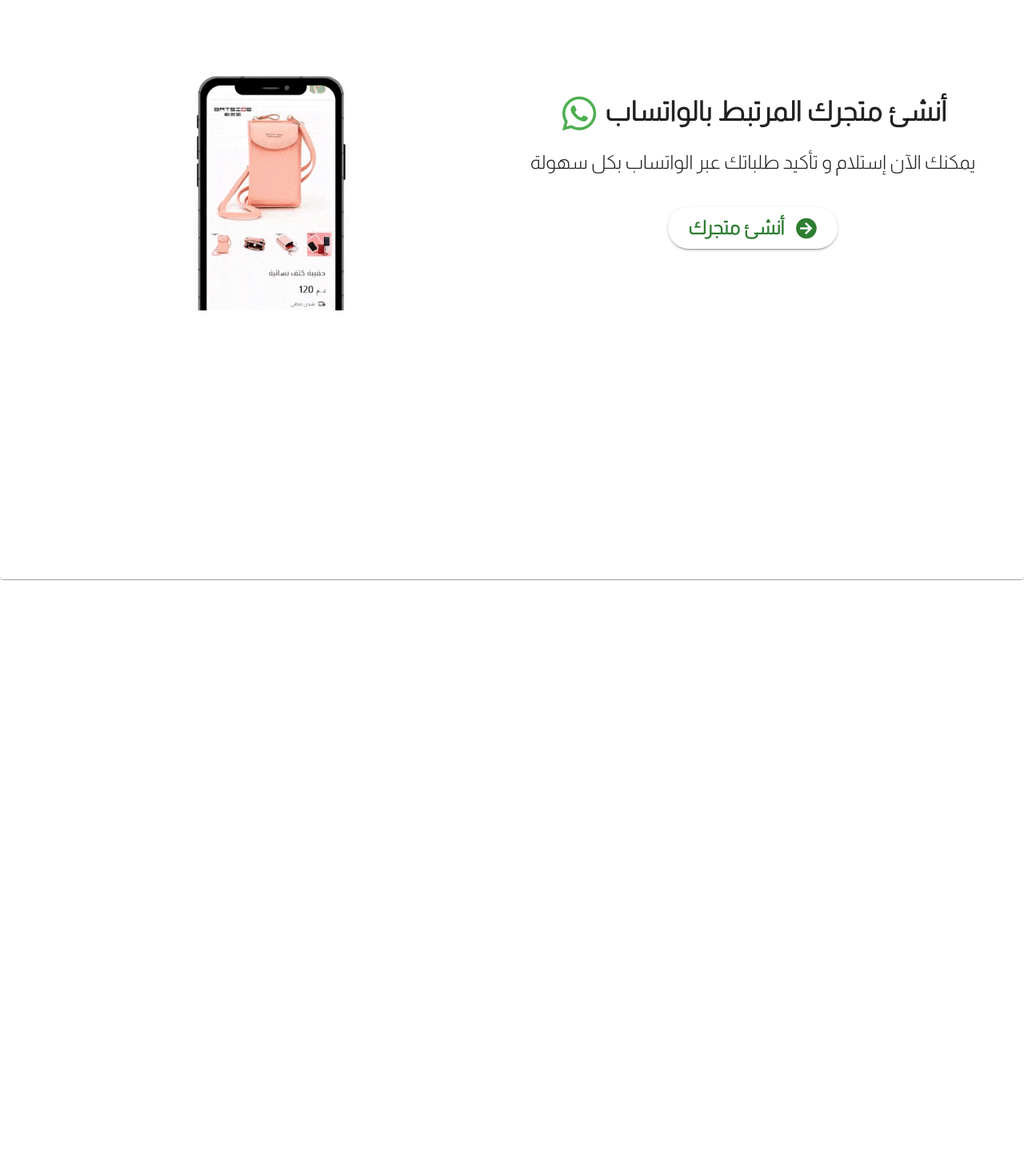
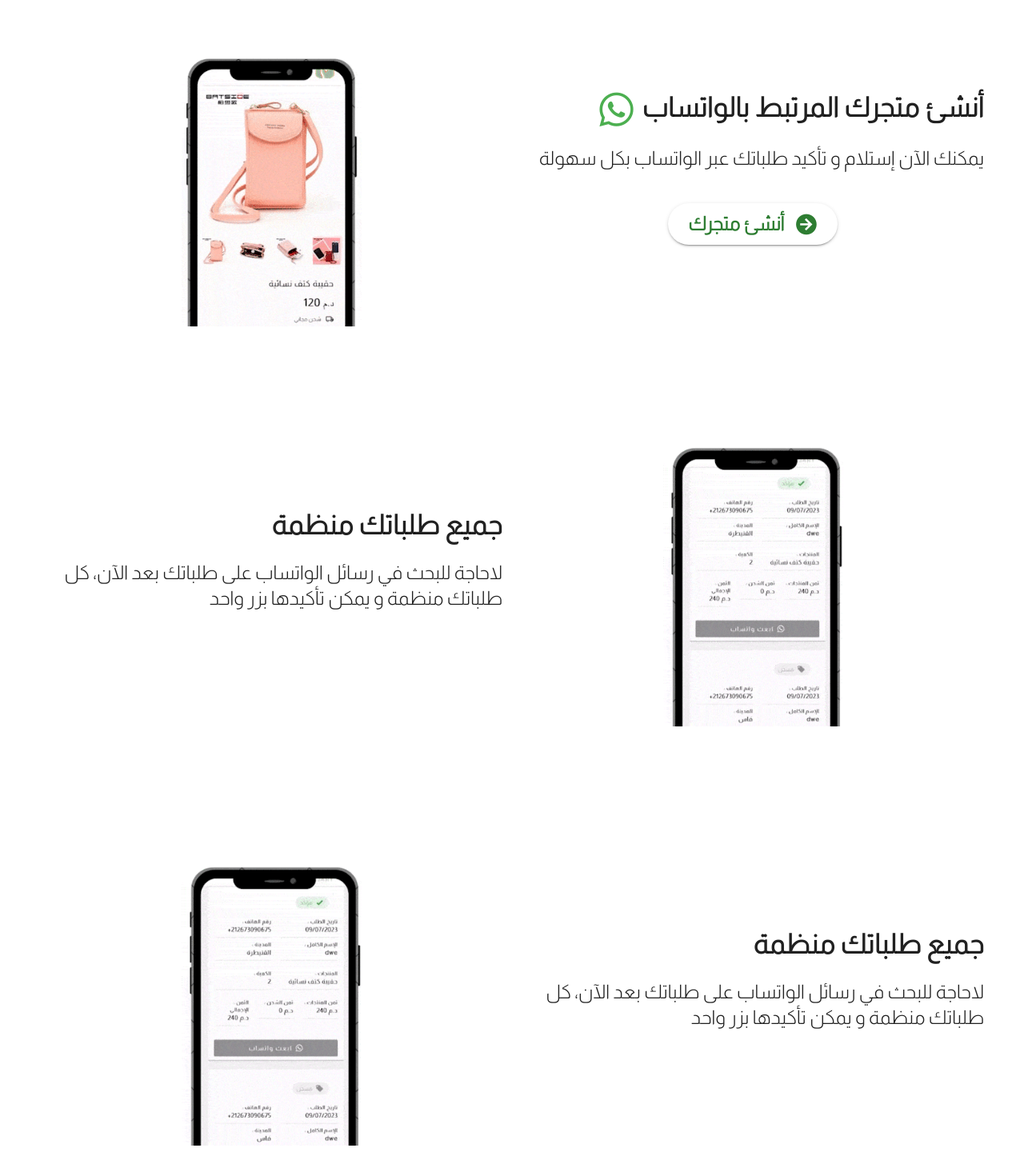
Before and after one commit to beyassine/matjary_frontend, a Vue app: page / in a window 1280 px wide. Shown: the part 76-1546 px from the top of the page at 80% size. Before the commit the page ends 800 px from the top, so only its background shows below. Built offline with nearby package versions, Linux system fonts and the light colour scheme; what vue-tel-input would draw is missing.

Commit message:
landing page

```diff
--- a/src/views/HomeView.vue
+++ b/src/views/HomeView.vue
@@ -14,17 +14,19 @@
             <router-link class="text-decoration-none" :to="{
                 name: 'home',
             }">
-                <v-img aspect-ratio="16/9" width="120" :src="logo"></v-img>
+                <v-img aspect-ratio="16/9" width="140" :src="logo"></v-img>
             </router-link>
 
         </template>
     </v-app-bar>
-    <v-card class="hero ">
-        <v-row class="d-flex justify-center align-center flex-row-reverse">
+    <div class="hero mt-5">
+        <v-card elevation="0">
+            <v-row class="d-flex justify-center align-center flex-row-reverse" style="padding-bottom: 50px;">
                 <v-col class="text-center" cols="12" md="6">
-                <div class=" text-h4 font-weight-black mb-5"> <v-icon class="text-green">mdi-whatsapp</v-icon> أنشئ متجرك
+                    <div class=" text-h4  text-right  font-weight-black mb-5"> <v-icon class="text-green">mdi-whatsapp</v-icon> أنشئ
+                        متجرك
                         المرتبط بالواتساب</div>
-                <div class="text-h5 mt-3 mb-5">
+                    <div class="text-h5 text-right mt-3 mb-5">
                         يمكنك الآن إستلام و تأكيد طلباتك عبر الواتساب بكل سهولة
                     </div>
                     <router-link class="text-decoration-none" to="signup">
@@ -37,10 +39,33 @@
                     </router-link>
                 </v-col>
                 <v-col>
-                <v-img height="350" :src="hero_gif"></v-img>
+                    <v-img height="400" :src="hero_gif"></v-img>
                 </v-col>
             </v-row>
         </v-card>
+        <v-row class="d-flex justify-center align-center" style="padding-top: 50px;padding-bottom: 50px;">
+            <v-col class="text-right" cols="12" md="6">
+                <div class=" text-h4 font-weight-black mb-5">جميع طلباتك منظمة </div>
+                <div class="text-h5 mt-3 mb-5">
+                    لاحاجة للبحث في رسائل الواتساب على طلباتك بعد الآن، كل طلباتك منظمة و يمكن تأكيدها بزر واحد
+                </div>
+            </v-col>
+            <v-col>
+                <v-img height="400" :src="orders_gif"></v-img>
+            </v-col>
+        </v-row>
+        <v-row class="d-flex justify-center align-center flex-row-reverse" style="padding-top: 50px;padding-bottom: 50px;">
+            <v-col class="text-right" cols="12" md="6">
+                <div class=" text-h4 font-weight-black mb-5">جميع طلباتك منظمة </div>
+                <div class="text-h5 mt-3 mb-5">
+                    لاحاجة للبحث في رسائل الواتساب على طلباتك بعد الآن، كل طلباتك منظمة و يمكن تأكيدها بزر واحد
+                </div>
+            </v-col>
+            <v-col>
+                <v-img height="400" :src="orders_gif"></v-img>
+            </v-col>
+        </v-row>
+    </div>
 </template>
 
 <script>
@@ -48,6 +73,7 @@ import logo from "../assets/matjary_logo_g.png";
 import { useDisplay } from "vuetify";
 
 import hero_gif from "../assets/gifs/hero.gif";
+import orders_gif from "../assets/gifs/orders.gif";
 
 import ExtendHeader from "../components/ExtendHeader";
 
@@ -62,7 +88,8 @@ export default {
 
     data() {
         return {
-            hero_gif:hero_gif,
+            hero_gif: hero_gif,
+            orders_gif: orders_gif,
             logo: logo,
         };
     },
@@ -75,8 +102,8 @@ export default {
 @import "../scss/variables.scss";
 
 .hero {
-    padding: 50px;
-    height: 100%;
+    padding-left: 50px;
+    padding-right: 50px;
 }
 
 .text-h3 {
@@ -94,6 +121,10 @@ export default {
     font-family: $body-font-family !important;
 }
 
+.text-h6 {
+    font-family: $body-font-family !important;
+}
+
 .text-subtitle-1 {
     font-family: $body-font-family !important;
 }
--- a/src/views/store/StoreDetailView.vue
+++ b/src/views/store/StoreDetailView.vue
@@ -2,15 +2,13 @@
     <ExtendHeader bordered="true" />
     <div class="homecontainer">
         <div class="d-flex justify-center mt-2 mb-2">
-            <v-avatar size="80">
-                <v-img height="100%" :src="logo == null || logo == ''
+                <v-img height="150" :src="logo == null || logo == ''
                     ? src2
                     : logo
                     "></v-img>
-            </v-avatar>
         </div>
         <div class="d-flex justify-center mb-5">
-            <h3 class="text-right">{{ storename }}</h3>
+            <h2 class="text-right">{{ storename }}</h2>
         </div>
         <v-divider class="mb-5"></v-divider>
         <v-row class="d-flex flex-row-reverse mt-2">
@@ -18,7 +16,7 @@
                 <h3 class="text-center">لايوجد أي منتج</h3>
             </v-col>
             <v-col v-for="(product, index) in allproducts" :key="product.id" :cols="$vuetify.display.smAndUp ? '4' : '12'">
-                <v-card class="mx-auto" max-width="344">
+                <v-card class="mx-auto" max-width="344" style="padding: 10px;">
                     <v-img class="mt-2 mb-2" :src="product.images == null || product.image == ''
                         ? src1
                         : product.images[0]" height="200px"></v-img>
```
Also changed, not shown: src/assets/gifs/orders.gif (added). Lines whose indentation alone changed are shown as unchanged.
